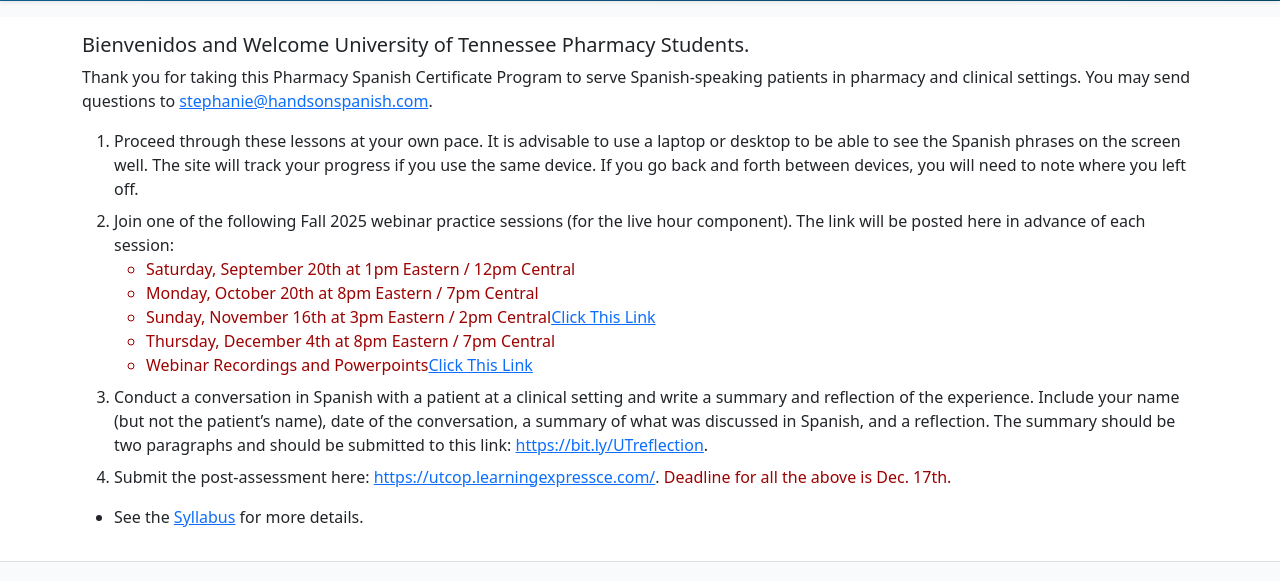
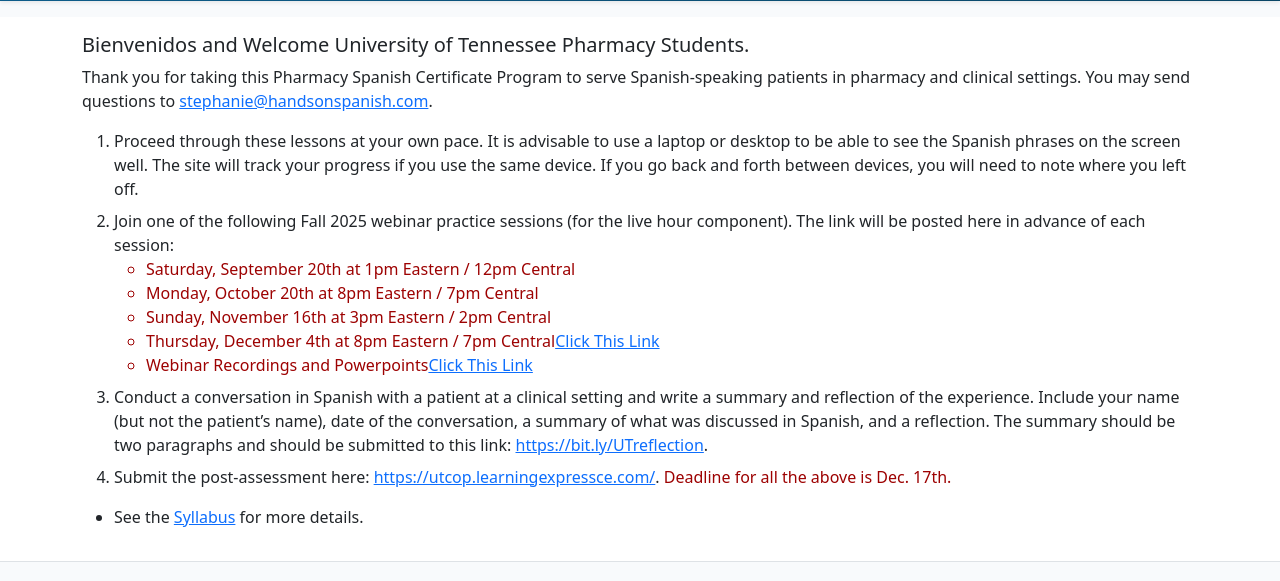
Before and after one commit to chrislangston/hosut, a plain HTML site: page index.html in a window 1280 px wide. Shown: the part 81-662 px from the top of the page. Drawn offline with nearby package versions, Linux system fonts and the light colour scheme.

Commit message:
update dec 4th link

```diff
--- a/index.html
+++ b/index.html
@@ -35,8 +35,8 @@
       <ul style="color: rgb(157, 2, 2);">
         <li>Saturday, September 20th at 1pm Eastern / 12pm Central&nbsp;&nbsp;</li>
         <li>Monday, October 20th at 8pm Eastern / 7pm Central</li>
-        <li>Sunday, November 16th at 3pm Eastern / 2pm Central<a href="https://us06web.zoom.us/j/85834252080?pwd=L5Uh8GrAvOkbVvbKkqXaeWJlPKJsDV.1">Click This Link</a></li>
-        <li>Thursday, December 4th at 8pm Eastern / 7pm Central</li>
+        <li>Sunday, November 16th at 3pm Eastern / 2pm Central</li>
+        <li>Thursday, December 4th at 8pm Eastern / 7pm Central<a href="https://us06web.zoom.us/j/81809472883?pwd=bvpkrbiP9d4BH13yDESf22EwNHRyDF.1">Click This Link</a></li>
         <li>Webinar Recordings and Powerpoints<a href="https://drive.google.com/drive/folders/1jija2oZmwAUxJji5pZq6MX-RXHHoPVLU?usp=drive_link">Click This Link</a></li>
       </ul>
     </li>
```
